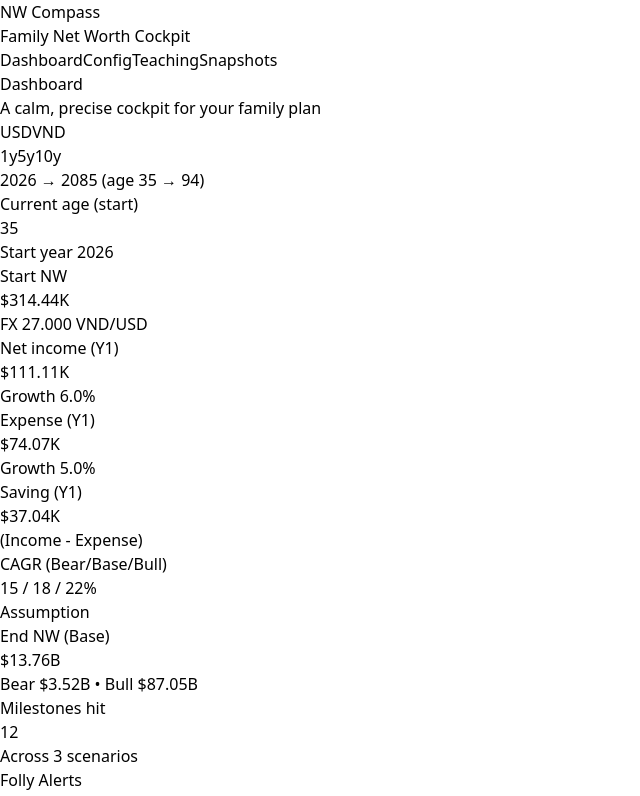
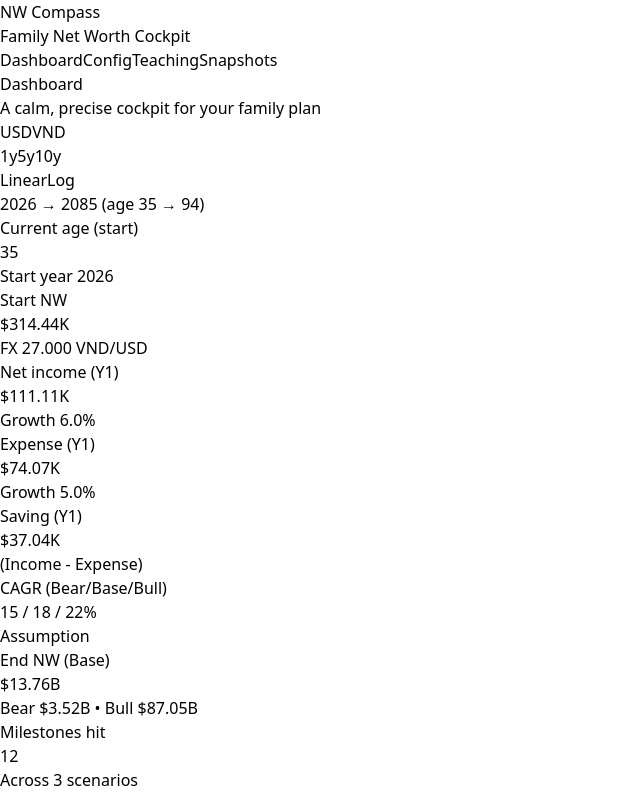
Before and after one commit to CoastEngineer/nw-compass, a React (Vite) app: page / in a window 1280 px wide. Shown: the top 796 px of the page, without its empty margins (0-640 px from the left). Built offline with nearby package versions, Linux system fonts and the light colour scheme.

Commit message:
feat: dashboard y-scale toggle (linear/log)

```diff
--- a/src/pages/DashboardPage.tsx
+++ b/src/pages/DashboardPage.tsx
@@ -16,6 +16,9 @@ export default function DashboardPage() {
   const cfg = useLifeStore((s) => s.config);
   const display = useLifeStore((s) => s.display);
   const setDisplay = useLifeStore((s) => s.setDisplay);
+
+  // ✅ fallback for older persisted display objects
+  const yScale: "linear" | "log" = (display as any).yScale ?? "linear";
 
   const rows = useMemo(() => buildProjection(cfg), [cfg]);
   const alerts = useMemo(() => computeAlerts({ cfg, rows }), [cfg, rows]);
@@ -58,6 +61,7 @@ export default function DashboardPage() {
               { label: "VND", value: "VND" },
             ]}
           />
+
           <SegmentedToggle
             value={String(display.tableStep)}
             onChange={(v) => setDisplay({ tableStep: Number(v) as any })}
@@ -65,6 +69,16 @@ export default function DashboardPage() {
               { label: "1y", value: "1" },
               { label: "5y", value: "5" },
               { label: "10y", value: "10" },
+            ]}
+          />
+
+          {/* ✅ NEW: Linear/Log Y-scale */}
+          <SegmentedToggle
+            value={yScale}
+            onChange={(v) => setDisplay({ yScale: v as any })}
+            options={[
+              { label: "Linear", value: "linear" },
+              { label: "Log", value: "log" },
             ]}
           />
         </div>
@@ -76,11 +90,7 @@ export default function DashboardPage() {
 
       {/* KPI strip */}
       <div className="mt-6 grid grid-cols-1 sm:grid-cols-2 lg:grid-cols-4 gap-4">
-                <KPIStatCard
-                    label="Current age (start)"
-                    value={`${startAge}`}
-                    sub={`Start year ${cfg.startYear}`}
-                />
+        <KPIStatCard label="Current age (start)" value={`${startAge}`} sub={`Start year ${cfg.startYear}`} />
 
         <KPIStatCard
           label="Start NW"
@@ -108,7 +118,6 @@ export default function DashboardPage() {
           sub={`Growth ${(cfg.expenseGrowth * 100).toFixed(1)}%`}
         />
 
-                {/* ✅ Saving / Deficit (no clamp-to-zero) */}
         <KPIStatCard
           label={isDeficit ? "Deficit (Y1)" : "Saving (Y1)"}
           value={
@@ -121,9 +130,9 @@ export default function DashboardPage() {
 
         <KPIStatCard
           label="CAGR (Bear/Base/Bull)"
-                    value={`${Math.round(cfg.cagr.bear * 100)} / ${Math.round(
-                        cfg.cagr.base * 100
-                    )} / ${Math.round(cfg.cagr.bull * 100)}%`}
+          value={`${Math.round(cfg.cagr.bear * 100)} / ${Math.round(cfg.cagr.base * 100)} / ${Math.round(
+            cfg.cagr.bull * 100
+          )}%`}
           sub="Assumption"
         />
 
@@ -141,7 +150,12 @@ export default function DashboardPage() {
       </div>
 
       <div className="mt-6">
-                <NWChart rows={rows} currency={display.currency} tableStep={display.tableStep} />
+        <NWChart
+          rows={rows}
+          currency={display.currency}
+          tableStep={display.tableStep}
+          yScale={yScale}
+        />
       </div>
 
       <div className="mt-6">
@@ -149,12 +163,7 @@ export default function DashboardPage() {
       </div>
 
       <div className="mt-6">
-                <ProjectionTable
-                    rows={rows}
-                    currency={display.currency}
-                    tableStep={display.tableStep}
-                    fxVndPerUsd={cfg.fxVndPerUsd}
-                />
+        <ProjectionTable rows={rows} currency={display.currency} tableStep={display.tableStep} fxVndPerUsd={cfg.fxVndPerUsd} />
       </div>
     </Page>
   );
```
Lines whose indentation alone changed are shown as unchanged.
